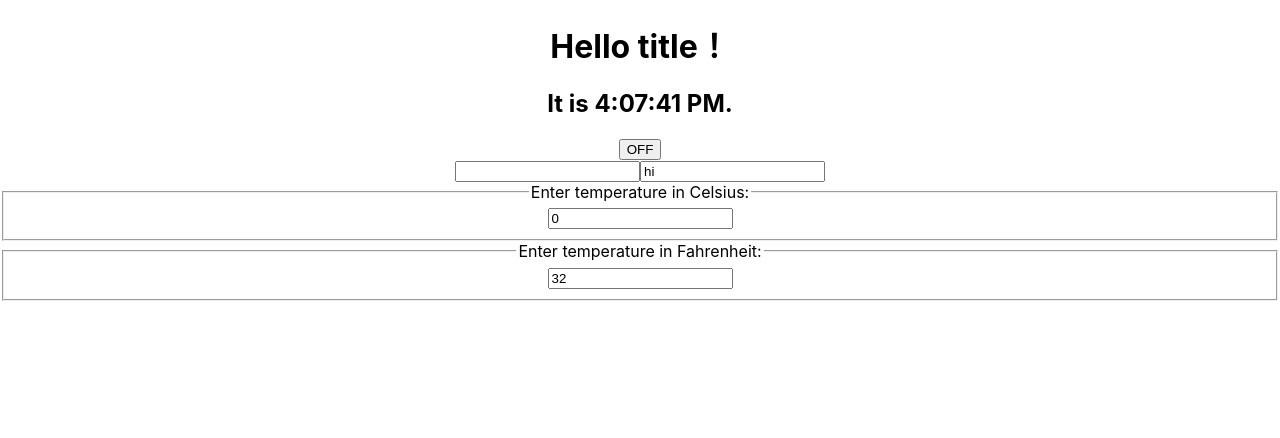
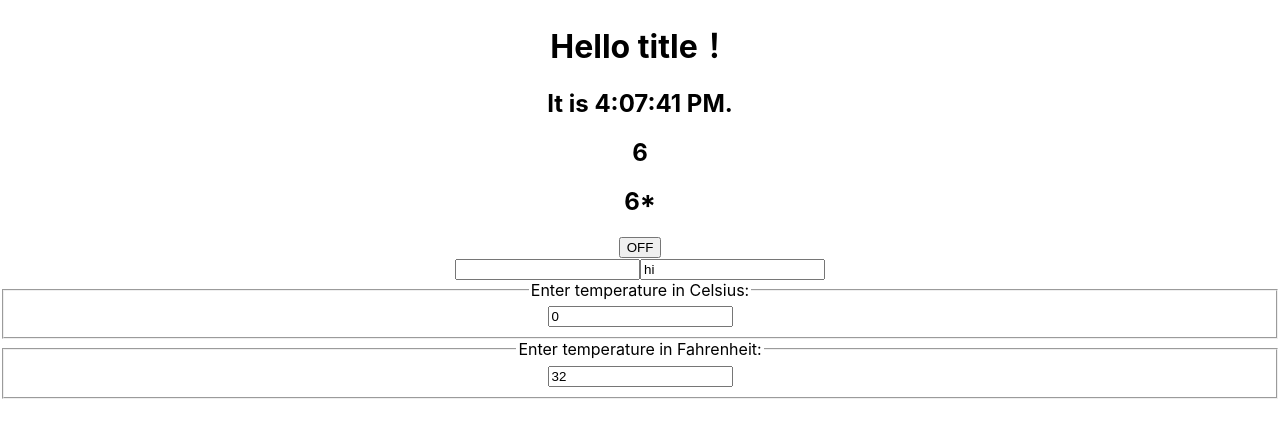
Before and after one commit to ToDSung/hello_react, a React (Create React App) app: page / in a window 1280 px wide. Shown: the top 438 px of the page. Built offline with nearby package versions, Linux system fonts and the light colour scheme.

Commit message:
feat: finish useEffect tutorial

```diff
--- a/src/App.js
+++ b/src/App.js
@@ -32,6 +32,8 @@ function App() {
   // }, 1000);
 
   // setInerval 要搭配 useEffect，不然會瘋狂 re render
+  // useEffect 第二個參數 array 為空，表示 componentDidMount: 該動作只執行一次
+  // return 的值表示 componentWillUnmount 所執行的工作
   useEffect(() => {
     const interval = setInterval(() => {
       setDate(() => new Date());
--- a/src/components/clock.js
+++ b/src/components/clock.js
@@ -1,9 +1,22 @@
+import { useState, useEffect } from "react";
+
 const Clock = (props) => {
   // 沒有使用 state 資料變動時，畫面不會變
   // 如果沒有 hook，只有 class 才能建立 state
+
+  const [clockChangedCount, setClockChangedCount] = useState(0)
+
+  // useEffect array 裡面放參數稱作 componentDidUpdate 類似 vue 的 watch 功能
+  useEffect(() => {
+    setClockChangedCount((clockChangedCount) => clockChangedCount + 1)
+  }, [props.date])
+
   return (
     <div>
       <h2>It is {props.date.toLocaleTimeString()}.</h2>
+      <h2>{ clockChangedCount < 10 && clockChangedCount}</h2>
+      <h2>{ clockChangedCount >= 10 && clockChangedCount}</h2>
+      <h2>{ clockChangedCount < 10 ? `${clockChangedCount}*` : clockChangedCount}</h2>
     </div>
   );
 };
```
